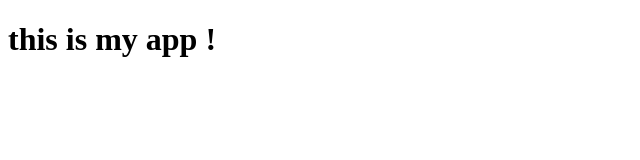
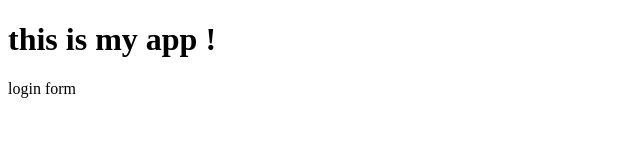
Before and after one commit to Prabesh-Gautam/sample-app-for-tutorial-git-and-github, a plain HTML site: page index.html in a window 1280 px wide. Shown: the full height of the page, 0-640 px from the left. Drawn offline with Linux system fonts and the light colour scheme.

Commit message:
login form

```diff
--- /dev/null
+++ b/dir2/app2.js
@@ -0,0 +1 @@
+console.log('this too is modified')
--- a/index.html
+++ b/index.html
@@ -7,5 +7,6 @@
 </head>
 <body>
         <h1>this is my app !</h1>
+        login form
 </body>
 </html>
```
Also changed, not shown: login.html (added, +1 -0 lines), log.txt (added).
